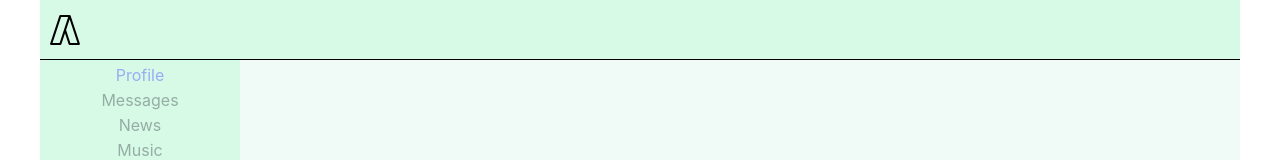
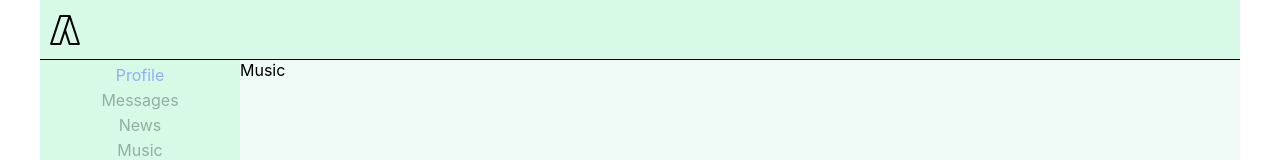
Before and after one commit to YukkiMattaru/react, a React (Create React App) app in the folder first-project/: page /music in a window 1280 px wide. Shown: the top 160 px of the page. Built offline with nearby package versions, Linux system fonts and the light colour scheme.

Commit message:
Added news, music and settings components directories and files

```diff
--- a/first-project/src/App.js
+++ b/first-project/src/App.js
@@ -4,6 +4,9 @@
 import Nav from './components/Nav/Nav';
 import Profile from './components/Profile/Profile';
 import Dialogs from './components/Dialogs/Dialogs';
+import News from './components/News/News';
+import Music from './components/Music/Music';
+import Settings from './components/Settings/Settings';
 import {BrowserRouter, Route} from "react-router-dom";
 
 const App = () => {
@@ -15,6 +18,9 @@
                 <div className='app-wrapper-content'>
                     <Route path='/dialogs' component={Dialogs}/>
                     <Route path='/profile' component={Profile}/>
+                    <Route path='/news' component={News}/>
+                    <Route path='/music' component={Music}/>
+                    <Route path='/settings' component={Settings}/>
                 </div>
             </div>
         </BrowserRouter>
--- /dev/null
+++ b/first-project/src/components/Music/Music.jsx
@@ -0,0 +1,12 @@
+import React from "react";
+import s from './Music.module.css';
+
+const Music = (props) => {
+    return (
+        <div>
+            Music
+        </div>
+    );
+}
+
+export default Music;
--- a/first-project/src/components/Nav/Nav.jsx
+++ b/first-project/src/components/Nav/Nav.jsx
@@ -11,13 +11,13 @@
         <a href='/dialogs'>Messages</a>
       </div>
       <div className={s.item}>
-        <a href='index.html'>News</a>
+        <a href='/news'>News</a>
       </div>
       <div className={s.item}>
-        <a href='index.html'>Music</a>
+        <a href='/music'>Music</a>
       </div>
       <div className={s.item} >
-        <a href='index.html'>Settings</a>
+        <a href='/settings'>Settings</a>
       </div>
     </nav>
   );
--- /dev/null
+++ b/first-project/src/components/News/News.jsx
@@ -0,0 +1,12 @@
+import React from "react";
+import s from './News.module.css';
+
+const News = (props) => {
+    return (
+        <div>
+            News
+        </div>
+    );
+}
+
+export default News;
--- /dev/null
+++ b/first-project/src/components/Settings/Settings.jsx
@@ -0,0 +1,12 @@
+import React from "react";
+import s from './Settings.module.css';
+
+const Settings = (props) => {
+    return (
+        <div>
+            Settings
+        </div>
+    );
+}
+
+export default Settings;
```
Also changed, not shown: first-project/src/components/Music/Music.module.css (added), first-project/src/components/News/News.module.css (added), first-project/src/components/Settings/Settings.module.css (added).
